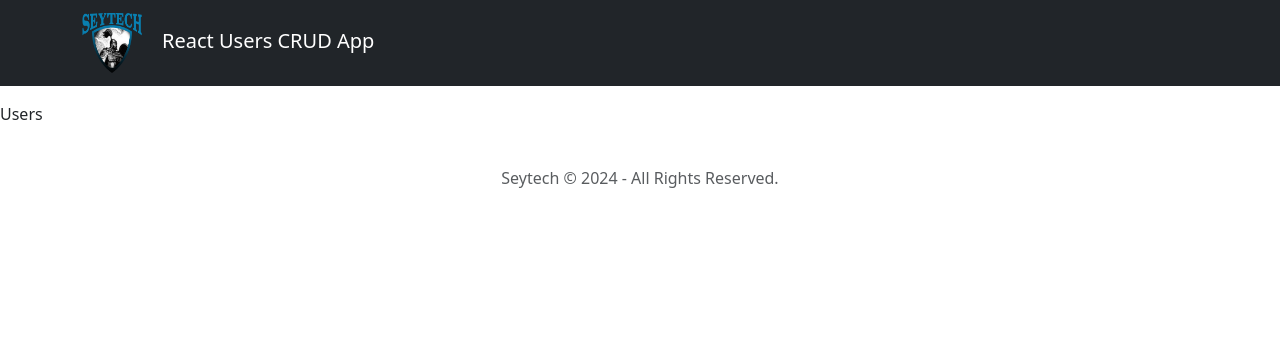
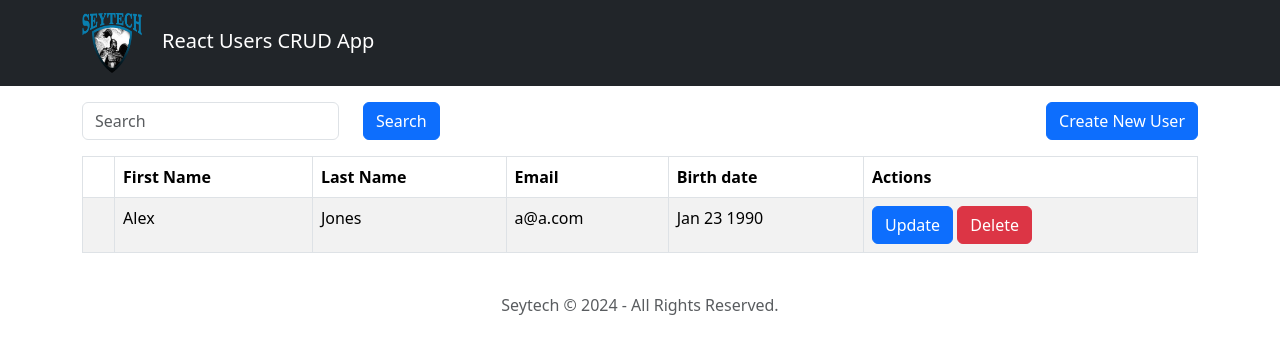
Before and after one commit to agaparkg/users-crud-react-demo, a React (Vite) app: page / in a window 1280 px wide. Shown: the top 354 px of the page. Built offline with nearby package versions, Linux system fonts and the light colour scheme.

Commit message:
new changes

```diff
--- a/src/components/Search.jsx
+++ b/src/components/Search.jsx
@@ -1,4 +1,4 @@
-import { Button } from "reactstrap";
+import { Button } from "react-bootstrap";
 
 function Search() {
   return (
--- a/src/components/Users.jsx
+++ b/src/components/Users.jsx
@@ -1,5 +1,26 @@
+import { Button, Col, Container, Modal, Row } from "react-bootstrap";
+import UsersTable from "./UsersTable.jsx";
+import Search from "./Search.jsx";
+
 function Users() {
-  return <div>Users</div>;
+  return (
+    <Container>
+      <>
+        <Row className="mb-3">
+          <Col className="text-start">
+            <Search />
+          </Col>
+          <Col className="text-end">
+            <Button variant="primary">Create New User</Button>
+          </Col>
+        </Row>
+        <UsersTable />
+      </>
+      <Modal>
+        <div>Modal Body</div>
+      </Modal>
+    </Container>
+  );
 }
 
 export default Users;
--- a/src/components/UsersTable.jsx
+++ b/src/components/UsersTable.jsx
@@ -1,4 +1,4 @@
-import { Button, Table } from "reactstrap";
+import { Button, Table } from "react-bootstrap";
 
 function UsersTable() {
   return (
```
